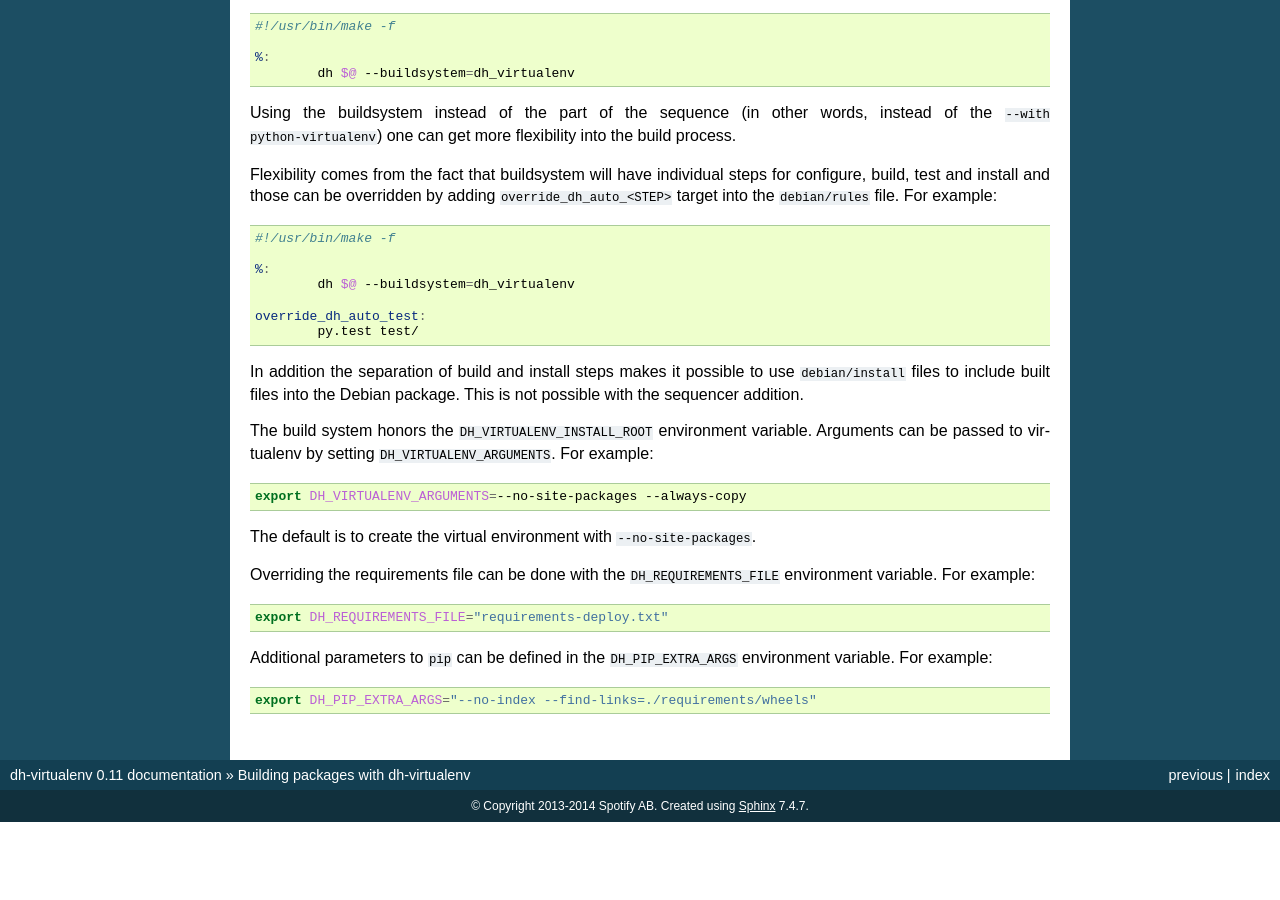
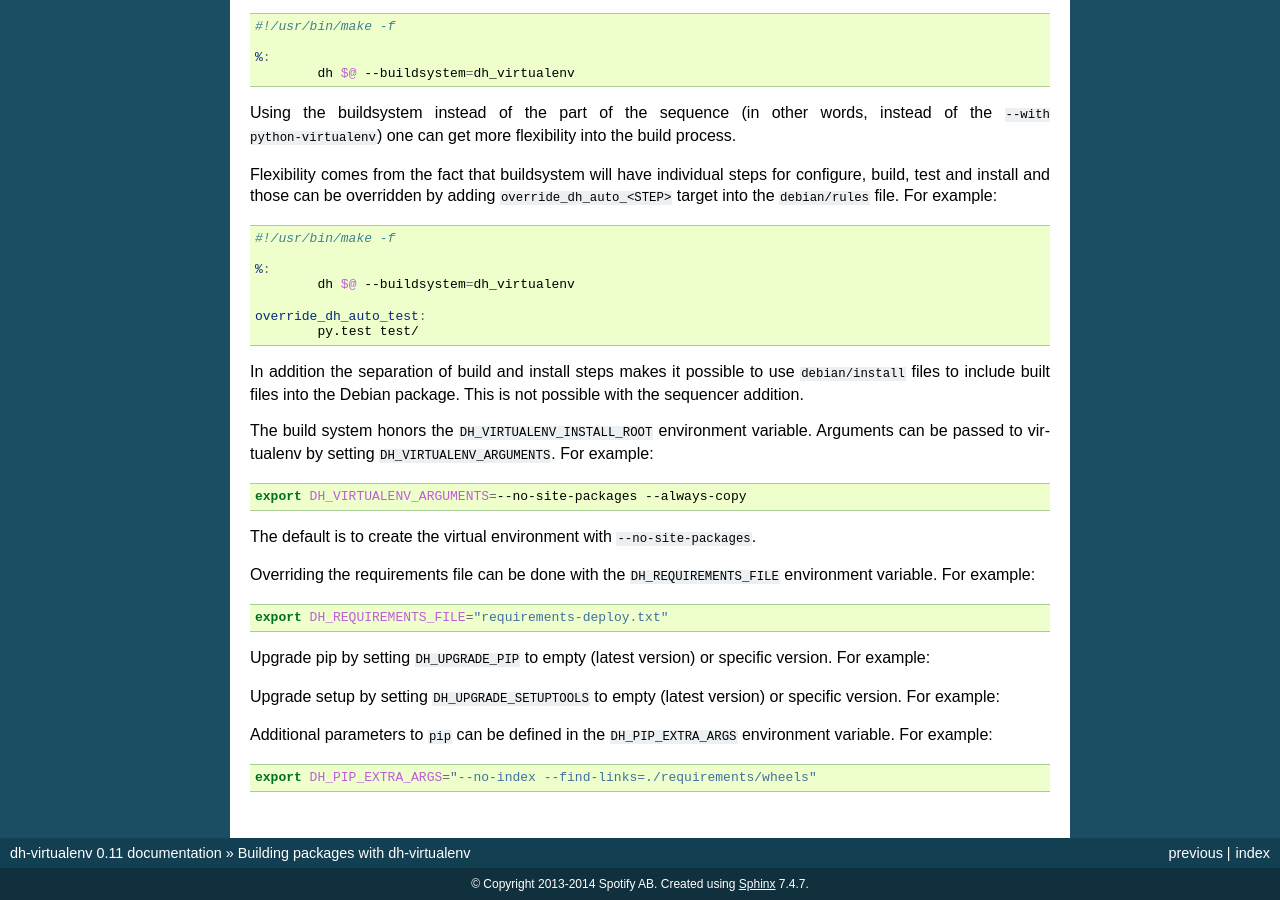
Before and after one commit to spotify/dh-virtualenv, a Sphinx documentation site: the page built from doc/usage.rst, in a window 1280 px wide and 900 px high, scrolled down 3170 px. Built offline with Sphinx 7.4.7, drawn with Linux system fonts in a browser that asks for light colours; before the commit the page ends 3992 px from its top, so only the background shows below that.

Commit message:
docs and DH_UPGRADE_SETUPTOOLS

```diff
--- a/doc/usage.rst
+++ b/doc/usage.rst
@@ -267,6 +267,19 @@ variable. For example:
 
   export DH_REQUIREMENTS_FILE="requirements-deploy.txt"
 
+
+Upgrade pip  by setting ``DH_UPGRADE_PIP`` to empty (latest version) or  specific version. For example:
+
+.. code-block::make
+  export DH_UPGRADE_PIP=8.1.2
+
+
+Upgrade setup  by setting ``DH_UPGRADE_SETUPTOOLS`` to empty (latest version) or  specific version. For example:
+
+.. code-block::make
+  export DH_UPGRADE_SETUPTOOLS=
+
+
 Additional parameters to ``pip`` can be defined in the ``DH_PIP_EXTRA_ARGS`` environment
 variable. For example:
 
```
Also changed, not shown: 1 other file.
